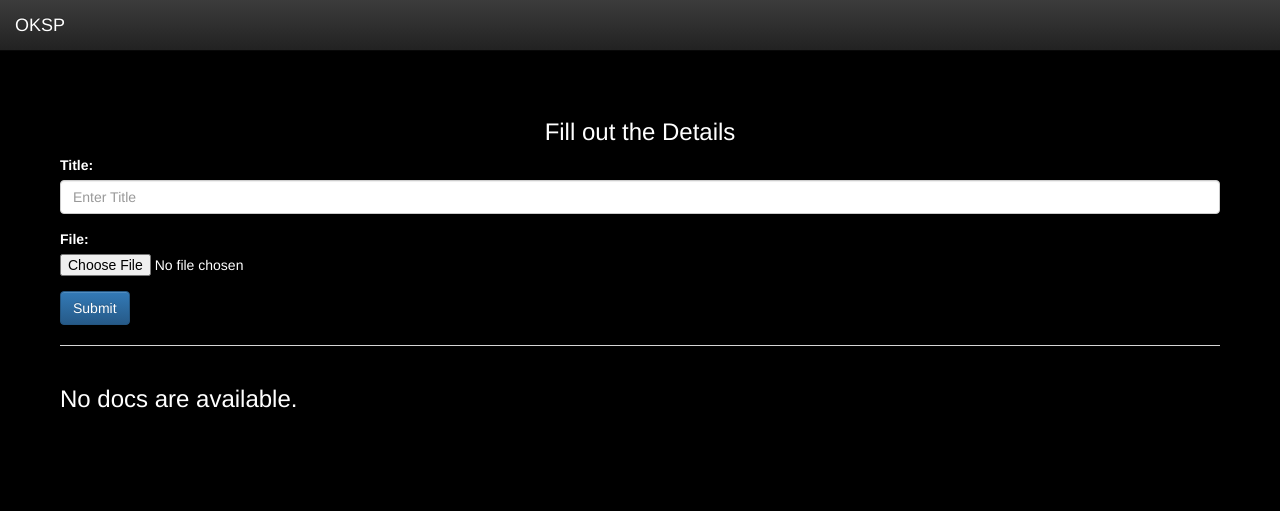
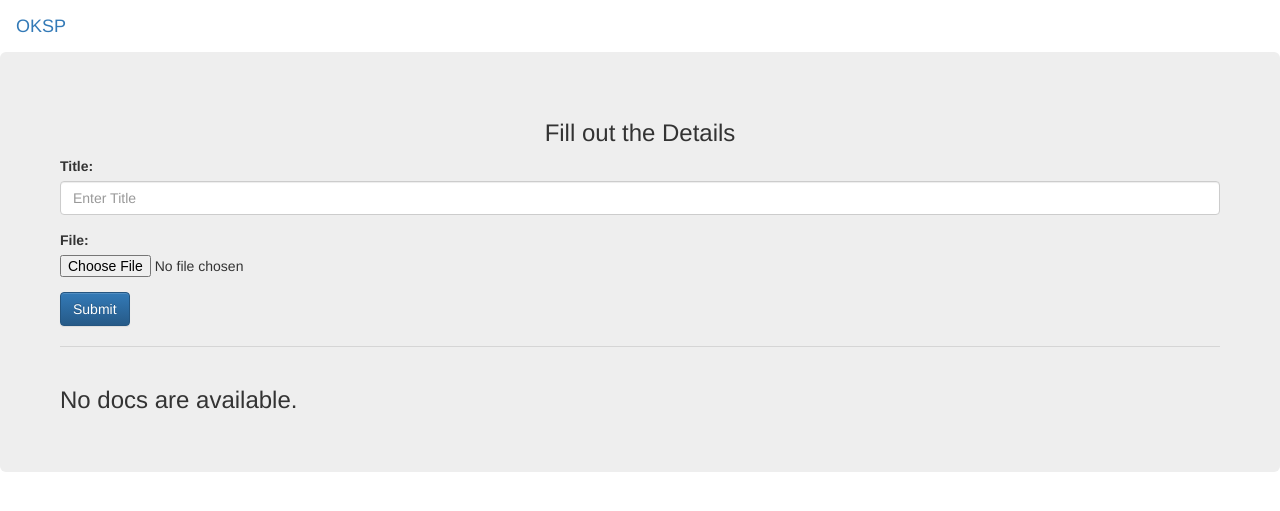
Before and after one commit to vaibhawW/oksp, a Django app: page /doc/ in a window 1280 px wide. Shown: the top 511 px of the page. Run offline with Django 3.2, Linux system fonts and the light colour scheme; data that the repository does not hold is empty; some libraries are stand-ins or nearby versions.

Commit message:
start frontend

```diff
--- a/docupload/templates/docupload/base.html
+++ b/docupload/templates/docupload/base.html
@@ -9,6 +9,10 @@
         <!-- Optional theme -->
         <link rel="stylesheet" href="https://maxcdn.bootstrapcdn.com/bootstrap/3.3.6/css/bootstrap-theme.min.css" integrity="sha384-fLW2N01lMqjakBkx3l/M9EahuwpSfeNvV63J5ezn3uZzapT0u7EYsXMjQV+0En5r" crossorigin="anonymous">
         <link rel="stylesheet" type="text/css" href='{% static "css/base.css" %}' />
+
+        <!-- Style files -->
+        <link rel="stylesheet" href="{% static 'docupload/css/base.css' %}" type = "text/css"/>
+
         {% block csslink %}
 
         {% endblock csslink %}
@@ -16,9 +20,6 @@
 
         {% endblock jslink %}
         <style>
-            .container-fluid .navbar .navbar-brand {
-                color: white;
-            }
             {% block style %}
             {% endblock style %}
         </style>
--- a/docupload/templates/docupload/index.html
+++ b/docupload/templates/docupload/index.html
@@ -1,23 +1,14 @@
 {% extends "docupload/base.html" %}
 
-{% block style %}
-    body {
-        background: black;
-    }
-    .form-group, h3 {
-        color: white;
-    }
-{% endblock style %}
-
 {% block bar %}
-    <div class="navbar navbar-inverse navbar-static-top" role="navigation" style="margin: 0; padding: 0">
+    <div class="navbar" role="navigation" style="margin: 0; padding: 0">
         <a class="navbar-brand" rel="home" href='#' title="OKSP">OKSP</a>
     </div>
 {% endblock bar %}
 
 {% block content %}
     <div class="container-fluid" style="margin: 0; padding: 0;">
-        <div class="jumbotron" style="background: black;">
+        <div class="jumbotron">
             <h3 style="text-align: center;">Fill out the Details</h3>
             <form method='POST' action="{% url 'docupload:upload' %}" enctype="multipart/form-data" role="form">{% csrf_token %}
                 <div class="form-group">
```
